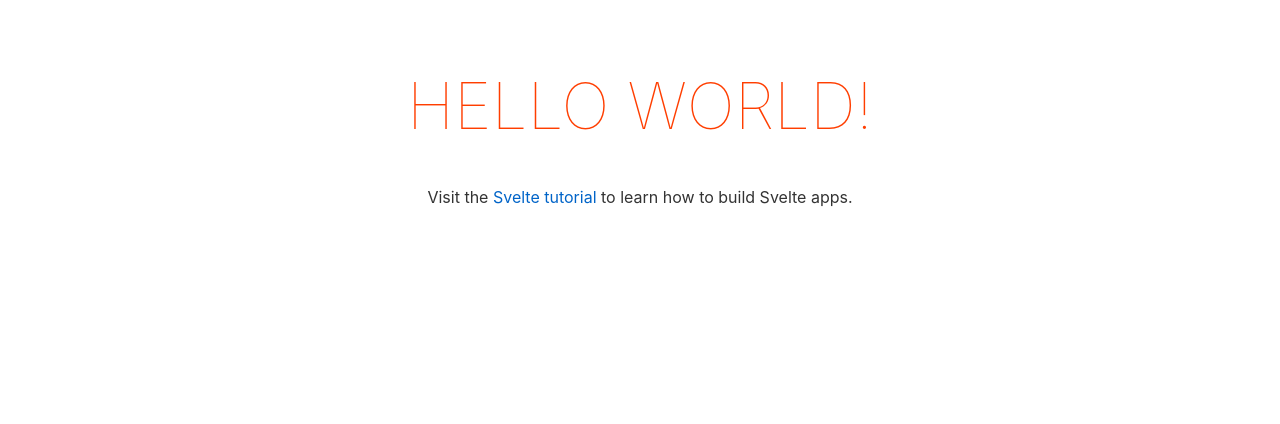
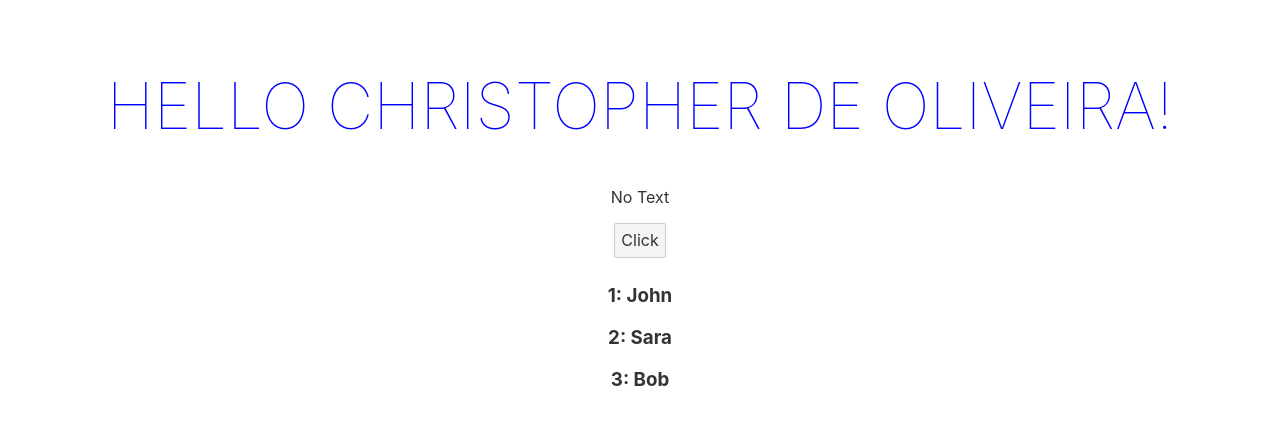
Before and after one commit to christopherldo/svelte-crashcourse, a Svelte app: page / in a window 1280 px wide. Shown: the top 424 px of the page. Built offline with nearby package versions, Linux system fonts and the light colour scheme.

Commit message:
Introduction to states, loops, conditionals and events

```diff
--- a/src/App.svelte
+++ b/src/App.svelte
@@ -1,10 +1,54 @@
 <script>
-	export let name;
+	let showText = false;
+
+	let firstName = 'Christopher';
+	let lastName = 'de Oliveira';
+	let color = 'blue';
+
+	let users = [
+		{
+			id: 1,
+			name: 'John',
+		},
+		{
+			id: 2,
+			name: 'Sara',
+		},
+		{
+			id: 3,
+			name: 'Bob',
+		},
+	];
+
+	$: name = firstName + ' ' + lastName;
+
+	const toggle = () => {
+		color = color === 'blue' ? 'red' : 'blue';
+		showText = !showText;
+		users = [
+			...users,
+			{
+				id: 4,
+				name: 'Jen',
+			},
+		]
+	}
 </script>
 
 <main>
-	<h1>Hello {name}!</h1>
-	<p>Visit the <a href="https://svelte.dev/tutorial">Svelte tutorial</a> to learn how to build Svelte apps.</p>
+	<h1 style="color: {color}">Hello {name}!</h1>
+
+	{#if showText}
+		<p>Visit the <a href="https://svelte.dev/tutorial">Svelte tutorial</a> to learn how to build Svelte apps.</p>
+	{:else}
+		<p>No Text</p>
+	{/if}
+
+	<button on:click={toggle}>Click</button>
+
+	{#each users as user (user.id)}
+		<h3>{user.id}: {user.name}</h3>
+	{/each}
 </main>
 
 <style>
--- a/src/main.js
+++ b/src/main.js
@@ -2,9 +2,6 @@
 
 const app = new App({
 	target: document.body,
-	props: {
-		name: 'world'
-	}
 });
 
 export default app;
```
